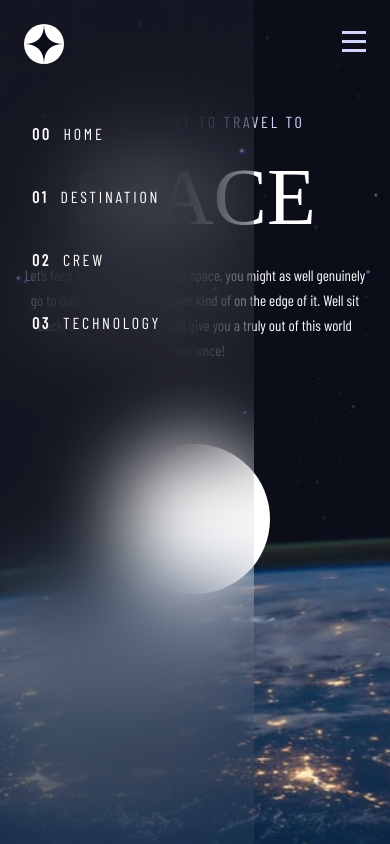
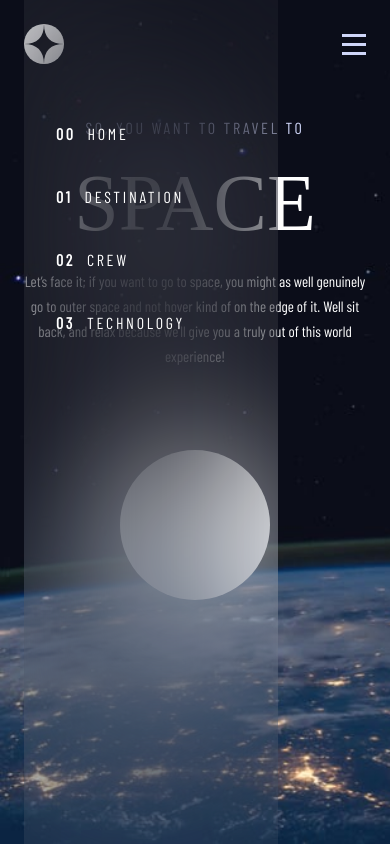
Before and after one commit to Quibble7s/space-tourism-website, a Next.js app: page / in a window 390 px wide. Built offline with nearby package versions, Linux system fonts and the light colour scheme; a web font is replaced by a local one.

Commit message:
Reduced the ammout of components that were used to create the Navbar component

```diff
--- a/src/Components/Navigation/DesktopNavbar.jsx
+++ /dev/null
@@ -1,26 +0,0 @@
-import React from 'react';
-import Image from 'next/image';
-
-//Components
-import NavigationBar from './NavigationBar';
-
-const DesktopNavbar = () => {
-  return (
-    <div className='hidden w-full lg:flex lg:flex-row lg:justify-between lg:items-center lg:mt-[40px] lg:pl-[55px]'>
-      <div className='min-w-[48px]'>
-        <Image
-          width={48}
-          height={48}
-          src='/assets/shared/logo.svg'
-          objectFit='contain'
-        />
-      </div>
-      <div className='w-full flex flex-row relative'>
-        <span className='min-w-[473px] min-h-[1px] mx-auto bg-white/25 absolute left-[calc(100%-calc(473px-27px))] z-10'></span>
-      </div>
-      <NavigationBar />
-    </div>
-  );
-};
-
-export default DesktopNavbar;
--- a/src/Components/Navigation/MobileNavbar.jsx
+++ /dev/null
@@ -1,29 +0,0 @@
-import React from 'react';
-import PropTypes from 'prop-types';
-
-//Components
-import MobileNavbarStyles from '../../../styles/navbar.module.css';
-//Styles
-import NavLink from './NavLink';
-
-const MobileNavbar = ({ isActive = false }) => {
-  return (
-    <div
-      className={`absolute min-h-full min-w-[254px] bg-[#FFFFFF0A] z-[5] left-${
-        isActive ? '[121px]' : 'full'
-      } transition-all md:hidden ${MobileNavbarStyles.mobileNavBg}`}>
-      <div className='mt-[118px] ml-8 flex flex-col gap-8'>
-        <NavLink href='/' number='00' text='HOME' />
-        <NavLink href='/' number='01' text='DESTINATION' />
-        <NavLink href='/' number='02' text='CREW' />
-        <NavLink href='/' number='03' text='TECHNOLOGY' />
-      </div>
-    </div>
-  );
-};
-
-MobileNavbar.propTypes = {
-  isActive: PropTypes.bool,
-};
-
-export default MobileNavbar;
--- a/src/Components/Navigation/MobileNavbarImages.jsx
+++ /dev/null
@@ -1,45 +0,0 @@
-import React from 'react';
-import Image from 'next/image';
-import PropTypes from 'prop-types';
-
-const NavbarImages = ({
-  setNavbarActive = () => null,
-  navbarActive = false,
-}) => {
-  return (
-    <div className='px-[24px] pt-[24px] flex flex-row justify-between items-center md:hidden'>
-      <Image
-        className='z-10'
-        width={40}
-        height={40}
-        src='/assets/shared/logo.svg'
-      />
-      <button
-        onClick={() => {
-          setNavbarActive(!navbarActive);
-        }}>
-        <div
-          className={`md:hidden ${
-            navbarActive ? 'w-[19.09px] h-[19.09px]' : ''
-          }`}>
-          <Image
-            className='z-10'
-            width={24}
-            height={21}
-            objectFit='cover'
-            src={`/assets/shared/icon-${
-              navbarActive ? 'close' : 'hamburger'
-            }.svg`}
-          />
-        </div>
-      </button>
-    </div>
-  );
-};
-
-NavbarImages.propTypes = {
-  setNavbarActive: PropTypes.func,
-  navbarActive: PropTypes.bool,
-};
-
-export default NavbarImages;
--- /dev/null
+++ b/src/Components/Navigation/Nav.jsx
@@ -0,0 +1,75 @@
+import React from 'react';
+import Image from 'next/image';
+
+//Components
+import Logo from '../Logo';
+import NavLink from './NavLink';
+//Hooks
+import { useOnMobileNavbar } from '../../Hooks/Nav/useOnMobileNavbar';
+
+const Nav = ({}) => {
+  //Hooks
+  const [mobileNavbarActive, onBurguerClickHandler] = useOnMobileNavbar();
+
+  //Main Container device CSS classes
+  const mobileContainer =
+    'relative px-6 pt-6 flex flex-row justify-between items-center';
+  const tabletContainer =
+    'md:p-0 md:w-full md:min-h-[96px] md:pl-[39px] md:gap-[37px] md:flex-row md:items-center';
+  const desktopContainer =
+    'lg:flex lg:flex-row lg:justify-between lg:items-center lg:mt-[40px] lg:pl-[55px]';
+
+  //Navlinks Container device css classes
+  const mobileNav = `min-w-[254px] min-h-screen z-[5] bg-[#FFFFFF]/[0.04] backdrop-blur-[81.5485px] absolute top-0 left-${
+    mobileNavbarActive ? '[calc(100%-254px)]' : 'full'
+  } transition-all pt-[118px] pl-[32px] flex flex-col gap-[32px]`;
+  const tabletNav =
+    'md:relative md:left-0 md:min-w-[450px] md:min-h-[96px] md:pt-0 md:pl-[48px] md:flex md:flex-row md:gap-[37px]';
+  const desktopNav = 'lg:p-0 lg:pl-[123px] lg:min-w-[830px] lg:gap-[48px]';
+
+  return (
+    <div
+      className={`${mobileContainer} ${tabletContainer} ${desktopContainer}`}>
+      {/*MOBILE LOGO*/}
+      <Logo height={40} width={40} className='min-w-[40px] md:hidden' />
+
+      {/*TABLET AND DESKTOP LOGO*/}
+      <Logo height={48} width={48} className='hidden min-w-[48px] md:block' />
+      <div
+        onClick={onBurguerClickHandler}
+        className='min-w-[24px] min-h-[21px] z-10 md:hidden'>
+        <Image
+          width={mobileNavbarActive ? 19.09 : 24}
+          height={mobileNavbarActive ? 19.09 : 21}
+          objectFit='contain'
+          src={`/assets/shared/icon-${
+            mobileNavbarActive ? 'close' : 'hamburger'
+          }.svg`}
+        />
+      </div>
+      <div className='hidden w-full flex-row relative lg:flex'>
+        <span className='min-w-[473px] min-h-[1px] mx-auto bg-white/25 absolute left-[calc(100%-calc(473px-64px))] z-10'></span>
+      </div>
+      <div className={`${mobileNav} ${tabletNav} ${desktopNav}`}>
+        <NavLink numberClass='md:hidden' number='00' text='HOME' href='/' />
+        <NavLink
+          numberClass='md:hidden'
+          number='01'
+          text='DESTINATION'
+          href='/destination'
+        />
+        <NavLink numberClass='md:hidden' number='02' text='CREW' href='/crew' />
+        <NavLink
+          numberClass='md:hidden'
+          number='03'
+          text='TECHNOLOGY'
+          href='/technology'
+        />
+      </div>
+    </div>
+  );
+};
+
+Nav.propTypes = {};
+
+export default Nav;
--- a/src/Components/Navigation/NavLink.jsx
+++ b/src/Components/Navigation/NavLink.jsx
@@ -9,17 +9,14 @@ import NavText from '../Typography/NavText';
 //Handlers
 import { onNavClickHandler } from './Handlers/NavLinkHandlers';
 
-const NavLink = ({ hidden = false, number = '', text = '', href = '' }) => {
+const NavLink = ({ numberClass = '', number = '', text = '', href = '' }) => {
   return (
     <Link href={href}>
       <a
         onClick={() => onNavClickHandler(Styles.active, number)}
         className={`flex flex-row justify-between items-center md:w-auto md:flex-col ${Styles.nav}`}>
         <NavText className='md:mt-[36px]'>
-          <span
-            className={`text-white font-bold mr-[12px] ${
-              hidden ? 'hidden' : ''
-            }`}>
+          <span className={`text-white font-bold mr-[12px] ${numberClass}`}>
             {number}
           </span>
           {text}
@@ -35,7 +32,7 @@ const NavLink = ({ hidden = false, number = '', text = '', href = '' }) => {
 };
 
 NavLink.propTypes = {
-  hidden: PropTypes.bool,
+  numberClass: PropTypes.string,
   number: PropTypes.string,
   text: PropTypes.string,
   href: PropTypes.string,
--- a/src/Components/Navigation/Navbar.jsx
+++ /dev/null
@@ -1,32 +0,0 @@
-import React from 'react';
-import PropTypes from 'prop-types';
-
-//Components
-import MobileNavbar from './MobileNavbar';
-import NavbarImages from './MobileNavbarImages';
-import TabletNavbar from './TabletNavbar';
-import DesktopNavbar from './DesktopNavbar';
-
-const Navbar = ({ setNavbarActive = () => null, navbarActive = false }) => {
-  return (
-    <>
-      {/*MOBILE*/}
-      <MobileNavbar isActive={navbarActive} />
-      <NavbarImages
-        setNavbarActive={setNavbarActive}
-        navbarActive={navbarActive}
-      />
-      {/*TABLET*/}
-      <TabletNavbar />
-      {/*DESKTOP*/}
-      <DesktopNavbar />
-    </>
-  );
-};
-
-Navbar.propTypes = {
-  setNavbarActive: PropTypes.func,
-  navbarActive: PropTypes.bool,
-};
-
-export default Navbar;
--- a/src/Components/Navigation/NavigationBar.jsx
+++ /dev/null
@@ -1,20 +0,0 @@
-import React from 'react';
-import PropTypes from 'prop-types';
-
-//Components
-import NavLink from './NavLink';
-
-const NavigationBar = ({ hideNumbers = false }) => {
-  return (
-    <div className='min-w-[450px] min-h-[96px] bg-[#9797970A] px-[48px] backdrop-blur-[81.5485px] flex flex-row lg:p-0 lg:pl-[123px] lg:min-w-[830px] lg:gap-[48px]'>
-      <NavLink hidden={hideNumbers} number='00' text='HOME' />
-      <NavLink hidden={hideNumbers} number='01' text='DESTINATION' />
-      <NavLink hidden={hideNumbers} number='02' text='CREW' />
-      <NavLink hidden={hideNumbers} number='03' text='TECHNOLOY' />
-    </div>
-  );
-};
-
-NavigationBar.propTypes = {};
-
-export default NavigationBar;
--- a/src/Components/Navigation/TabletNavbar.jsx
+++ /dev/null
@@ -1,19 +0,0 @@
-import React from 'react';
-import Image from 'next/image';
-
-//Components
-import NavLink from './NavLink';
-import NavigationBar from './NavigationBar';
-
-const TabletNavbar = ({}) => {
-  return (
-    <div className='w-full min-h-[96px] pl-[39px] flex-row justify-between items-center hidden md:visible md:flex lg:hidden'>
-      <Image width={48} height={48} src='/assets/shared/logo.svg' />
-      <NavigationBar hideNumbers={true} />
-    </div>
-  );
-};
-
-TabletNavbar.propTypes = {};
-
-export default TabletNavbar;
--- a/src/Components/Pages/HomePage.jsx
+++ b/src/Components/Pages/HomePage.jsx
@@ -1,14 +1,11 @@
-import React, { useState } from 'react';
+import React from 'react';
 
 //Components
-import Navbar from '../Navigation/Navbar';
 import AboutSection from '../Sections/AboutSection';
 import HomeCallToActionSection from '../Sections/HomeCallToActionSection';
+import Nav from '../Navigation/Nav';
 
 const Home = () => {
-  //States
-  const [navbarActive, setNavbarActive] = useState(false);
-
   //Page Backgrounds
   const mobile = 'bg-[url(/assets/home/background-home-mobile.jpg)]';
   const tablet = 'md:bg-[url(/assets/home/background-home-tablet.jpg)]';
@@ -17,7 +14,7 @@ const Home = () => {
   return (
     <div
       className={`min-h-screen relative bg-cover overflow-x-hidden ${mobile} ${tablet} ${desktop}`}>
-      <Navbar navbarActive={navbarActive} setNavbarActive={setNavbarActive} />
+      <Nav />
       <div className='grid grid-cols-1 lg:grid-cols-2 lg:mx-[165px]'>
         <AboutSection />
         <HomeCallToActionSection />
```
